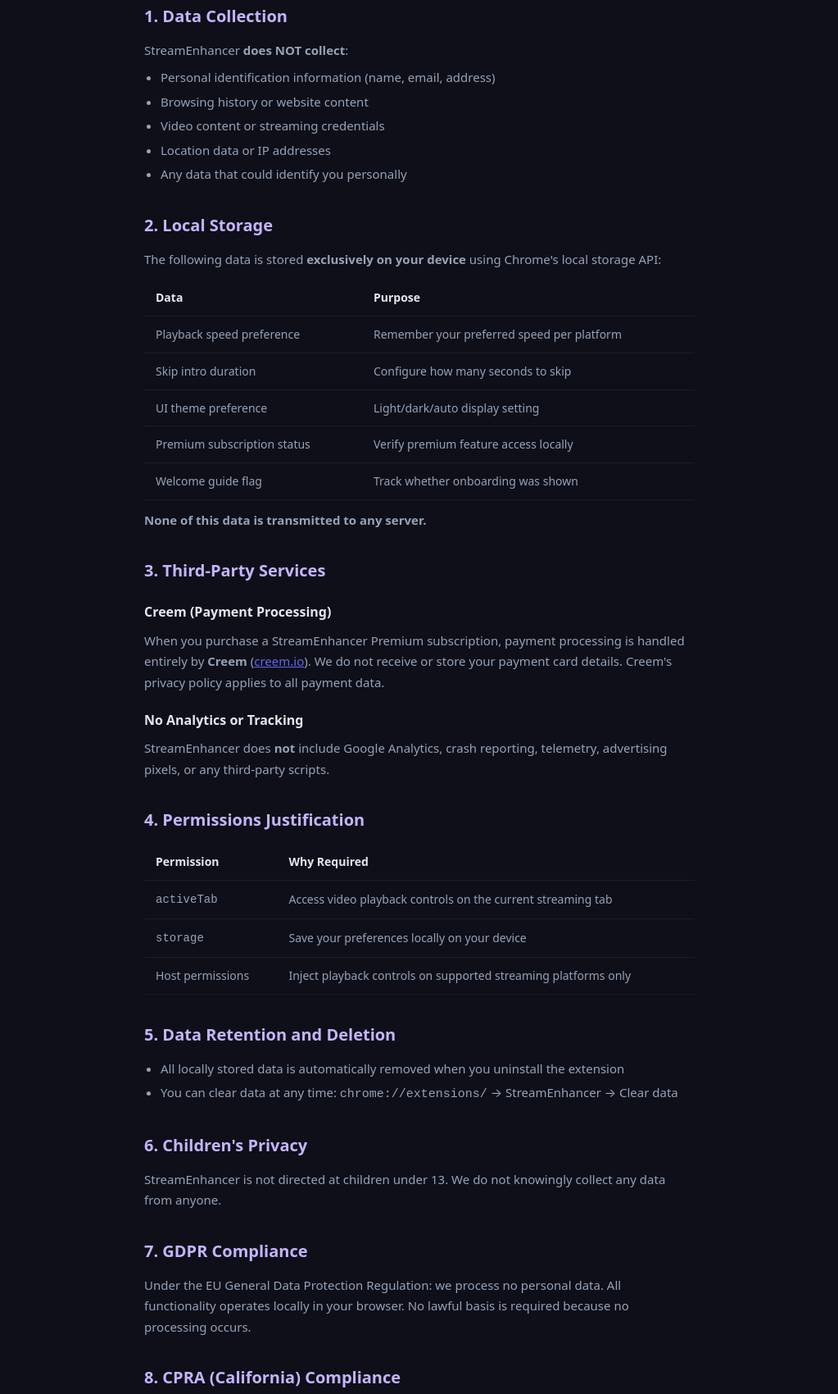
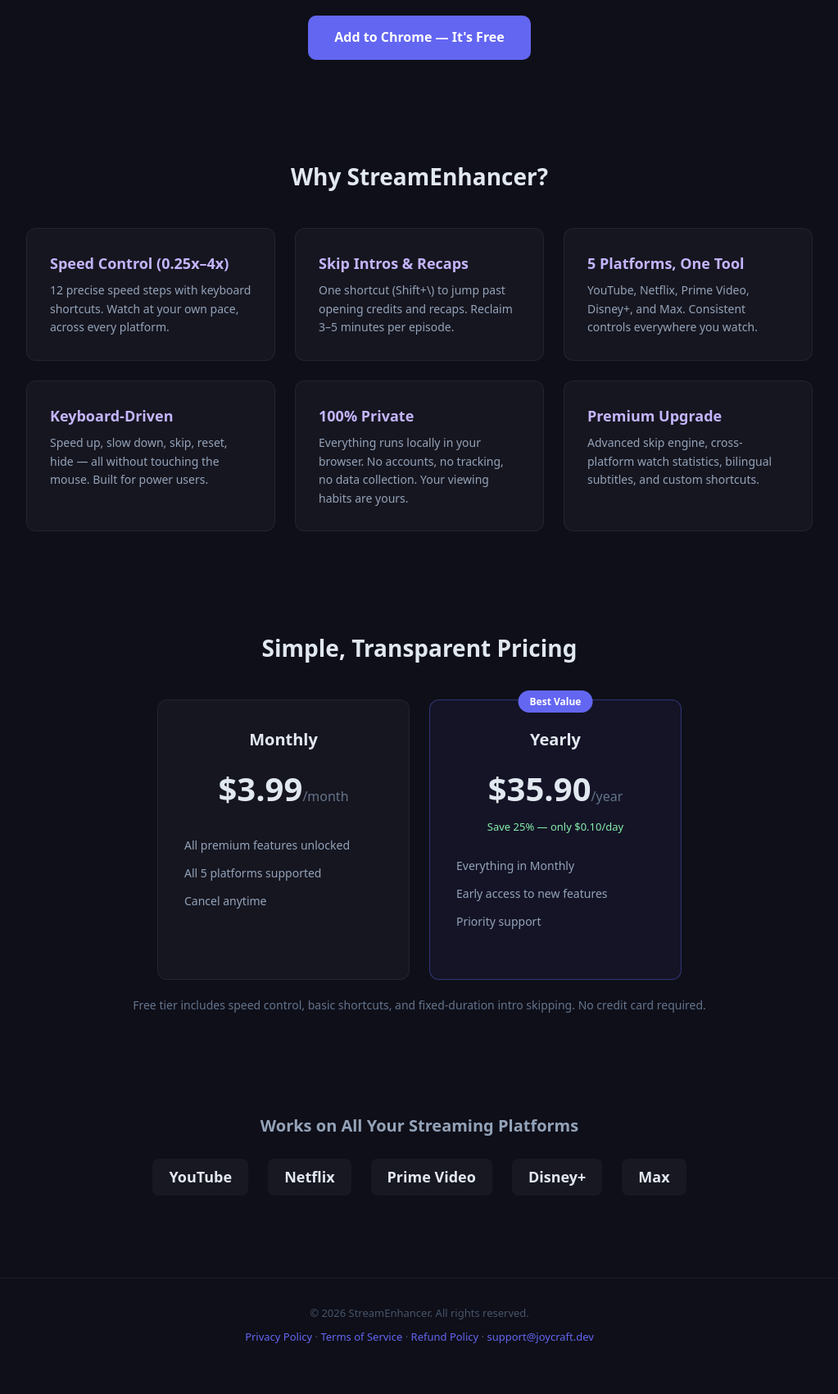
Before and after one commit to 35624438-bit/streamenhancer, a plain HTML site: page index.html in a window 1280 px wide. Shown: the part 264-1964 px from the top of the page at 82% size, without its empty margins (128-1151 px from the left). After the commit the page ends 1936 px from the top, so only its background shows below. Drawn offline with Linux system fonts and the light colour scheme.

Commit message:
Landing page for StreamEnhancer

```diff
--- a/index.html
+++ b/index.html
@@ -3,101 +3,126 @@
 <head>
   <meta charset="UTF-8">
   <meta name="viewport" content="width=device-width, initial-scale=1.0">
-  <title>Privacy Policy — StreamEnhancer</title>
+  <title>StreamEnhancer — Video Speed & Skip for Streaming</title>
   <style>
     * { box-sizing: border-box; margin: 0; padding: 0; }
-    body {
-      font-family: system-ui, -apple-system, sans-serif;
-      background: #0f0f19; color: #e2e8f0;
-      max-width: 720px; margin: 0 auto; padding: 48px 24px;
-      line-height: 1.7; font-size: 15px;
-    }
-    h1 { font-size: 28px; font-weight: 700; margin-bottom: 8px; }
-    h2 { font-size: 20px; font-weight: 600; margin: 32px 0 12px; color: #c4b5fd; }
-    h3 { font-size: 16px; font-weight: 600; margin: 20px 0 8px; }
-    p, li { color: #94a3b8; }
-    ul { padding-left: 20px; margin: 8px 0; }
-    li { margin: 4px 0; }
-    table { width: 100%; border-collapse: collapse; margin: 12px 0; }
-    th, td { padding: 10px 14px; text-align: left; border-bottom: 1px solid rgba(255,255,255,0.06); font-size: 14px; }
-    th { color: #e2e8f0; font-weight: 600; }
-    td { color: #94a3b8; }
-    .updated { font-size: 13px; color: #64748b; margin-bottom: 24px; }
-    .summary { background: rgba(34,197,94,0.08); border: 1px solid rgba(34,197,94,0.2); border-radius: 8px; padding: 16px; margin: 16px 0; }
-    .summary p { color: #86efac; font-weight: 500; }
-    a { color: #6366f1; }
-    hr { border: none; border-top: 1px solid rgba(255,255,255,0.06); margin: 32px 0; }
-    .footer { font-size: 12px; color: #475569; margin-top: 48px; }
+    body { font-family: system-ui, -apple-system, sans-serif; background: #0f0f19; color: #e2e8f0; line-height: 1.6; }
+    .container { max-width: 960px; margin: 0 auto; padding: 0 24px; }
+    .hero { text-align: center; padding: 80px 0 60px; }
+    .hero h1 { font-size: 48px; font-weight: 800; background: linear-gradient(135deg, #a78bfa, #6366f1); -webkit-background-clip: text; -webkit-text-fill-color: transparent; margin-bottom: 16px; }
+    .hero p { font-size: 18px; color: #94a3b8; max-width: 600px; margin: 0 auto; }
+    .hero .cta { display: inline-block; margin-top: 24px; padding: 14px 32px; background: #6366f1; color: #fff; border-radius: 10px; font-size: 16px; font-weight: 600; text-decoration: none; }
+    .hero .cta:hover { background: #4f46e5; }
+    .features { padding: 60px 0; }
+    .features h2 { text-align: center; font-size: 28px; margin-bottom: 40px; }
+    .features-grid { display: grid; grid-template-columns: repeat(auto-fit, minmax(280px, 1fr)); gap: 24px; }
+    .feature-card { background: rgba(255,255,255,0.03); border: 1px solid rgba(255,255,255,0.06); border-radius: 12px; padding: 28px; }
+    .feature-card h3 { font-size: 18px; margin-bottom: 8px; color: #c4b5fd; }
+    .feature-card p { color: #94a3b8; font-size: 14px; }
+    .pricing { padding: 60px 0; text-align: center; }
+    .pricing h2 { font-size: 28px; margin-bottom: 40px; }
+    .pricing-grid { display: grid; grid-template-columns: repeat(auto-fit, minmax(280px, 1fr)); gap: 24px; max-width: 640px; margin: 0 auto; }
+    .pricing-card { background: rgba(255,255,255,0.03); border: 1px solid rgba(255,255,255,0.06); border-radius: 12px; padding: 32px; position: relative; }
+    .pricing-card.featured { border-color: rgba(99,102,241,0.4); background: rgba(99,102,241,0.06); }
+    .pricing-card h3 { font-size: 20px; margin-bottom: 12px; }
+    .pricing-card .price { font-size: 40px; font-weight: 800; margin-bottom: 4px; }
+    .pricing-card .price span { font-size: 16px; font-weight: 400; color: #64748b; }
+    .pricing-card .save { color: #86efac; font-size: 13px; margin-bottom: 16px; }
+    .pricing-card ul { list-style: none; text-align: left; margin: 20px 0; }
+    .pricing-card li { padding: 6px 0; color: #94a3b8; font-size: 14px; }
+    .badge { position: absolute; top: -12px; left: 50%; transform: translateX(-50%); background: #6366f1; color: #fff; font-size: 12px; font-weight: 600; padding: 4px 14px; border-radius: 20px; }
+    .platforms { padding: 60px 0; text-align: center; }
+    .platforms h2 { font-size: 20px; margin-bottom: 24px; color: #94a3b8; }
+    .platform-list { display: flex; justify-content: center; gap: 24px; flex-wrap: wrap; }
+    .platform-list span { padding: 8px 20px; background: rgba(255,255,255,0.04); border-radius: 8px; font-size: 18px; font-weight: 600; }
+    footer { border-top: 1px solid rgba(255,255,255,0.06); padding: 32px 0; text-align: center; font-size: 13px; color: #475569; margin-top: 40px; }
+    footer a { color: #6366f1; text-decoration: none; }
+    footer a:hover { text-decoration: underline; }
   </style>
 </head>
 <body>
-  <h1>Privacy Policy for StreamEnhancer</h1>
-  <p class="updated">Last Updated: July 2, 2026</p>
+  <section class="hero container">
+    <h1>StreamEnhancer</h1>
+    <p>Speed control, intro skipping, and playback shortcuts across YouTube, Netflix, Prime Video, Disney+, and Max. One lightweight extension, all your streaming platforms.</p>
+    <a href="https://chromewebstore.google.com/detail/ofaldaomhncbhnhaaffifppbbdjbhelk" class="cta">Add to Chrome — It's Free</a>
+  </section>
 
-  <div class="summary">
-    <p><strong>TL;DR:</strong> StreamEnhancer does not collect, store, or transmit any personal information. All data stays on your device. Period.</p>
-  </div>
+  <section class="features container">
+    <h2>Why StreamEnhancer?</h2>
+    <div class="features-grid">
+      <div class="feature-card">
+        <h3>Speed Control (0.25x–4x)</h3>
+        <p>12 precise speed steps with keyboard shortcuts. Watch at your own pace, across every platform.</p>
+      </div>
+      <div class="feature-card">
+        <h3>Skip Intros & Recaps</h3>
+        <p>One shortcut (Shift+\) to jump past opening credits and recaps. Reclaim 3–5 minutes per episode.</p>
+      </div>
+      <div class="feature-card">
+        <h3>5 Platforms, One Tool</h3>
+        <p>YouTube, Netflix, Prime Video, Disney+, and Max. Consistent controls everywhere you watch.</p>
+      </div>
+      <div class="feature-card">
+        <h3>Keyboard-Driven</h3>
+        <p>Speed up, slow down, skip, reset, hide — all without touching the mouse. Built for power users.</p>
+      </div>
+      <div class="feature-card">
+        <h3>100% Private</h3>
+        <p>Everything runs locally in your browser. No accounts, no tracking, no data collection. Your viewing habits are yours.</p>
+      </div>
+      <div class="feature-card">
+        <h3>Premium Upgrade</h3>
+        <p>Advanced skip engine, cross-platform watch statistics, bilingual subtitles, and custom shortcuts.</p>
+      </div>
+    </div>
+  </section>
 
-  <h2>1. Data Collection</h2>
-  <p>StreamEnhancer <strong>does NOT collect</strong>:</p>
-  <ul>
-    <li>Personal identification information (name, email, address)</li>
-    <li>Browsing history or website content</li>
-    <li>Video content or streaming credentials</li>
-    <li>Location data or IP addresses</li>
-    <li>Any data that could identify you personally</li>
-  </ul>
+  <section class="pricing container">
+    <h2>Simple, Transparent Pricing</h2>
+    <div class="pricing-grid">
+      <div class="pricing-card">
+        <h3>Monthly</h3>
+        <div class="price">$3.99<span>/month</span></div>
+        <ul>
+          <li>All premium features unlocked</li>
+          <li>All 5 platforms supported</li>
+          <li>Cancel anytime</li>
+        </ul>
+      </div>
+      <div class="pricing-card featured">
+        <div class="badge">Best Value</div>
+        <h3>Yearly</h3>
+        <div class="price">$35.90<span>/year</span></div>
+        <div class="save">Save 25% — only $0.10/day</div>
+        <ul>
+          <li>Everything in Monthly</li>
+          <li>Early access to new features</li>
+          <li>Priority support</li>
+        </ul>
+      </div>
+    </div>
+    <p style="margin-top:20px;color:#64748b;font-size:14px;">Free tier includes speed control, basic shortcuts, and fixed-duration intro skipping. No credit card required.</p>
+  </section>
 
-  <h2>2. Local Storage</h2>
-  <p>The following data is stored <strong>exclusively on your device</strong> using Chrome's local storage API:</p>
-  <table>
-    <tr><th>Data</th><th>Purpose</th></tr>
-    <tr><td>Playback speed preference</td><td>Remember your preferred speed per platform</td></tr>
-    <tr><td>Skip intro duration</td><td>Configure how many seconds to skip</td></tr>
-    <tr><td>UI theme preference</td><td>Light/dark/auto display setting</td></tr>
-    <tr><td>Premium subscription status</td><td>Verify premium feature access locally</td></tr>
-    <tr><td>Welcome guide flag</td><td>Track whether onboarding was shown</td></tr>
-  </table>
-  <p><strong>None of this data is transmitted to any server.</strong></p>
+  <section class="platforms container">
+    <h2>Works on All Your Streaming Platforms</h2>
+    <div class="platform-list">
+      <span>YouTube</span>
+      <span>Netflix</span>
+      <span>Prime Video</span>
+      <span>Disney+</span>
+      <span>Max</span>
+    </div>
+  </section>
 
-  <h2>3. Third-Party Services</h2>
-  <h3>Creem (Payment Processing)</h3>
-  <p>When you purchase a StreamEnhancer Premium subscription, payment processing is handled entirely by <strong>Creem</strong> (<a href="https://creem.io">creem.io</a>). We do not receive or store your payment card details. Creem's privacy policy applies to all payment data.</p>
-
-  <h3>No Analytics or Tracking</h3>
-  <p>StreamEnhancer does <strong>not</strong> include Google Analytics, crash reporting, telemetry, advertising pixels, or any third-party scripts.</p>
-
-  <h2>4. Permissions Justification</h2>
-  <table>
-    <tr><th>Permission</th><th>Why Required</th></tr>
-    <tr><td><code>activeTab</code></td><td>Access video playback controls on the current streaming tab</td></tr>
-    <tr><td><code>storage</code></td><td>Save your preferences locally on your device</td></tr>
-    <tr><td>Host permissions</td><td>Inject playback controls on supported streaming platforms only</td></tr>
-  </table>
-
-  <h2>5. Data Retention and Deletion</h2>
-  <ul>
-    <li>All locally stored data is automatically removed when you uninstall the extension</li>
-    <li>You can clear data at any time: <code>chrome://extensions/</code> → StreamEnhancer → Clear data</li>
-  </ul>
-
-  <h2>6. Children's Privacy</h2>
-  <p>StreamEnhancer is not directed at children under 13. We do not knowingly collect any data from anyone.</p>
-
-  <h2>7. GDPR Compliance</h2>
-  <p>Under the EU General Data Protection Regulation: we process no personal data. All functionality operates locally in your browser. No lawful basis is required because no processing occurs.</p>
-
-  <h2>8. CPRA (California) Compliance</h2>
-  <p>Under the California Privacy Rights Act: we do not collect, sell, or share personal information. No opt-out is needed because no data collection occurs.</p>
-
-  <h2>9. Changes to This Policy</h2>
-  <p>Updates will be reflected on this page and in the Chrome Web Store listing.</p>
-
-  <hr>
-
-  <h2>Contact</h2>
-  <p>For privacy-related inquiries, contact us at the email listed in the Chrome Web Store listing or open an issue on our GitHub repository.</p>
-
-  <p class="footer">StreamEnhancer is designed with privacy-first principles. Your viewing habits are your business — not ours.</p>
+  <footer>
+    <p>&copy; 2026 StreamEnhancer. All rights reserved.</p>
+    <p style="margin-top:8px;">
+      <a href="privacy.html">Privacy Policy</a> ·
+      <a href="terms.html">Terms of Service</a> ·
+      <a href="refund.html">Refund Policy</a> ·
+      <a href="mailto:support@joycraft.dev">support@joycraft.dev</a>
+    </p>
+  </footer>
 </body>
 </html>
```
Also changed, not shown: privacy.html (added, +103 -0 lines).
